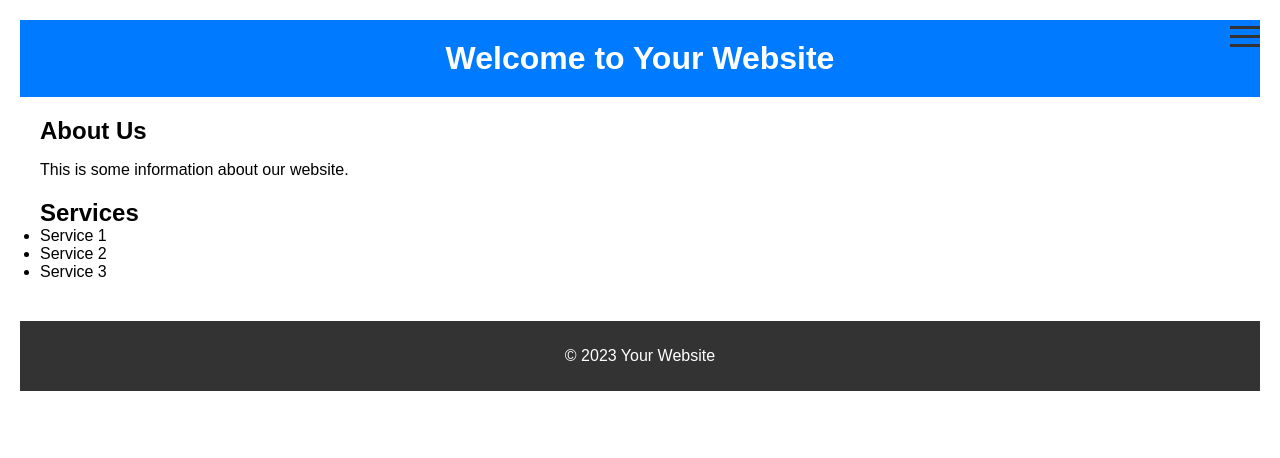
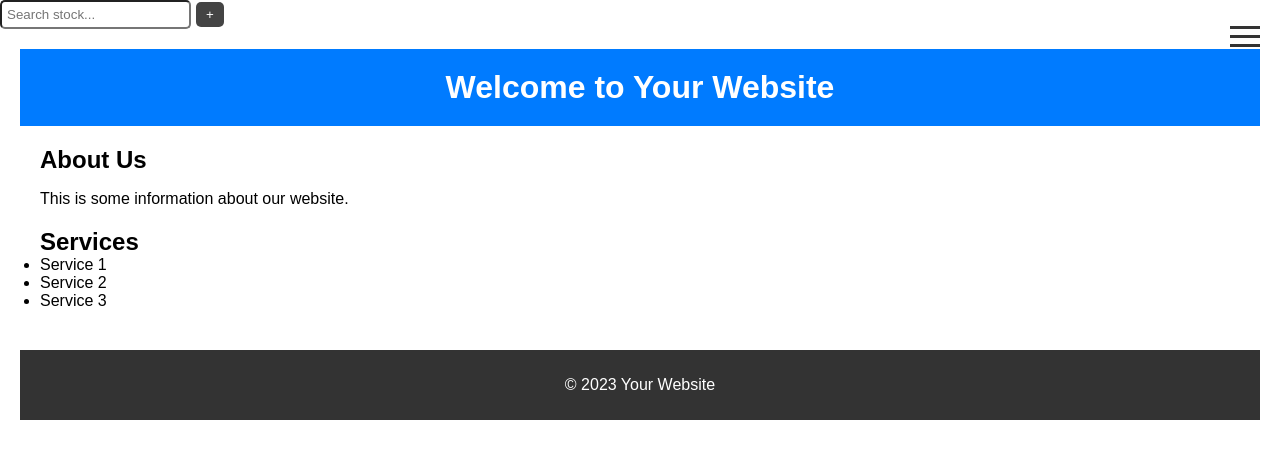
Before and after one commit to nolanzhong/Personalized-Stock-Heat-Map, a plain HTML site: page mainScreen.html in a window 1280 px wide. Drawn offline with Linux system fonts and the light colour scheme.

Commit message:
added search bar

```diff
--- a/mainScreen.html
+++ b/mainScreen.html
@@ -20,6 +20,10 @@
             <li><a href="#">Services</a></li>
             <li><a href="#">Contact</a></li>
         </ul>
+    </div>
+    <div class="searchbar">
+        <input type = "text" id="search" placeholder="Search stock...">
+        <button type="submit-button" id="submit-button">+</button>
     </div>
     <div class="content">
         <header>
--- a/mainScreenStyles.css
+++ b/mainScreenStyles.css
@@ -16,6 +16,32 @@ body {
     right: 20px;
     cursor: pointer;
     z-index: 999;
+}
+
+/* Styling search area */
+.searchbar {
+    top: 0;
+    right: 20;
+}
+
+.searchbar {
+    display: flex;
+    align-items: center;
+}
+
+input[type="text"] {
+    padding: 5px;
+    border-radius: 5px;
+    margin-right: 5px;
+}
+
+button[type="submit-button"] {
+    background-color: #444;
+    color: white;
+    border: none;
+    border-radius: 5px;
+    padding: 5px 10px;
+    cursor: pointer;
 }
 
 .menu-bar {
```
